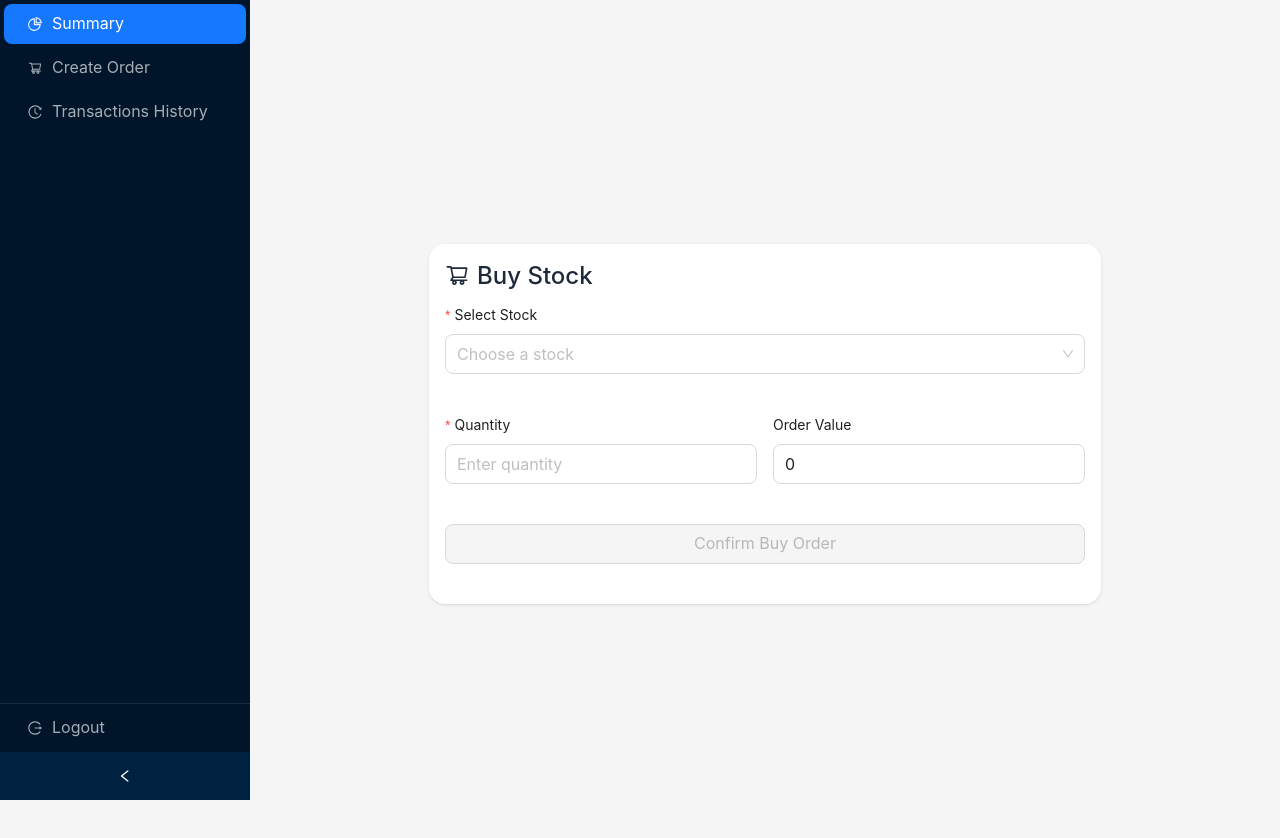
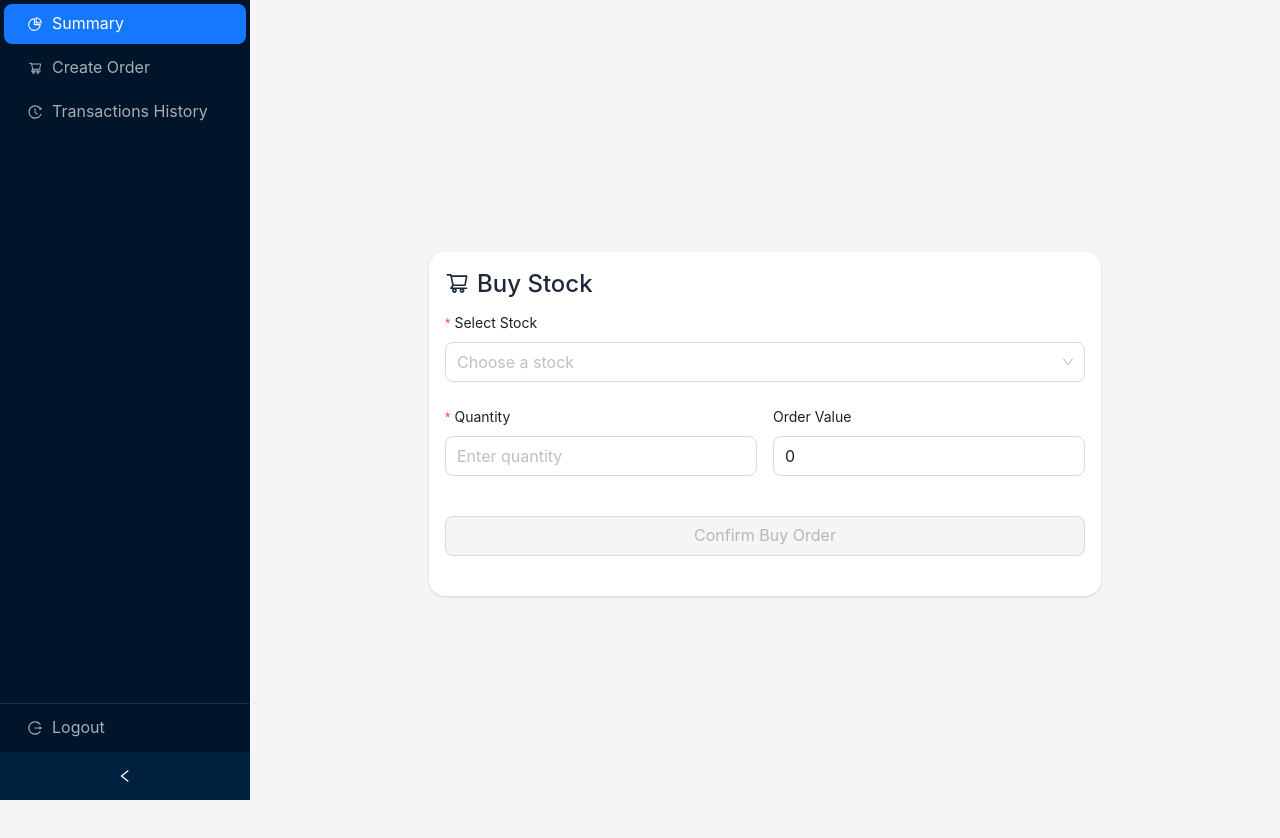
Before and after one commit to riyazkhan21295/hcl-tech-portfolio-management-system, a React (Vite) app: page /create-order in a window 1280 px wide. Shown: the top 838 px of the page. Built offline with nearby package versions, Linux system fonts and the light colour scheme; sample sign-in values are in the browser's storage.

Commit message:
removed Row component from the static stock name and price.

```diff
--- a/src/components/order/buy-stock/but-stock.tsx
+++ b/src/components/order/buy-stock/but-stock.tsx
@@ -52,11 +52,11 @@ const BuyStock = ({ stock, onComplete }: IBuyStockProps) => {
         onFinish={handleSubmit}
         className="space-y-4"
       >
-        {/* Hidden field ensures Form.useWatch on stockPrice works correctly */}
         <Form.Item name="stockPrice" hidden>
           <InputNumber />
         </Form.Item>
 
+        {/* If stock is provided  */}
         {stock?.name && stock?.price !== undefined ? (
           <Flex justify="space-between">
             <Flex vertical gap={2} className="mb-6!">
@@ -74,8 +74,7 @@ const BuyStock = ({ stock, onComplete }: IBuyStockProps) => {
             </Flex>
           </Flex>
         ) : (
-          <Row gutter={16}>
-            <Col xs={24} md={24}>
+          /* If stock is not provided, show dropdown to select the stock */
           <Form.Item
             label="Select Stock"
             name="stockName"
@@ -97,8 +96,6 @@ const BuyStock = ({ stock, onComplete }: IBuyStockProps) => {
               }}
             />
           </Form.Item>
-            </Col>
-          </Row>
         )}
 
         <Row gutter={16}>
```
Lines whose indentation alone changed are shown as unchanged.
